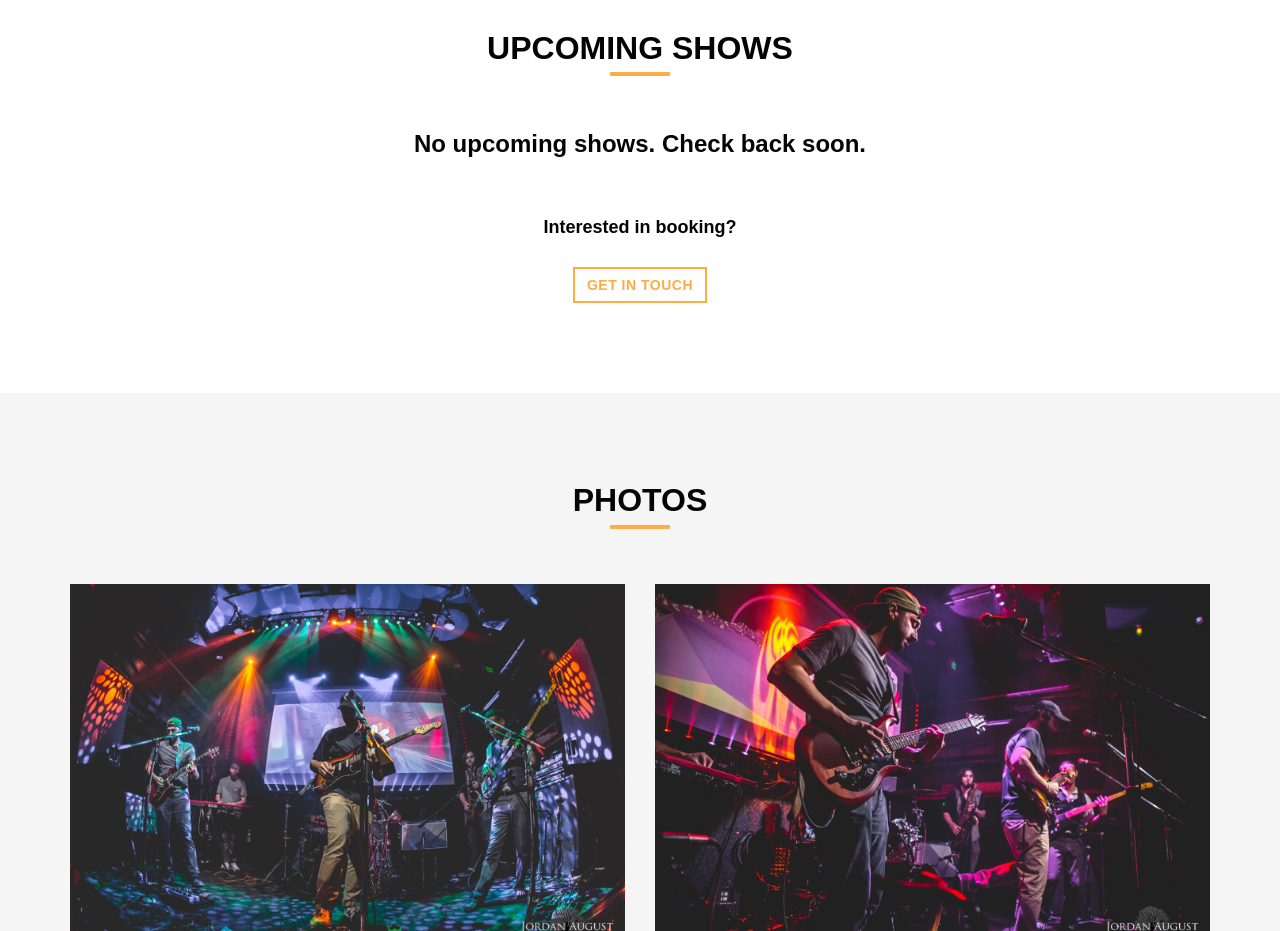
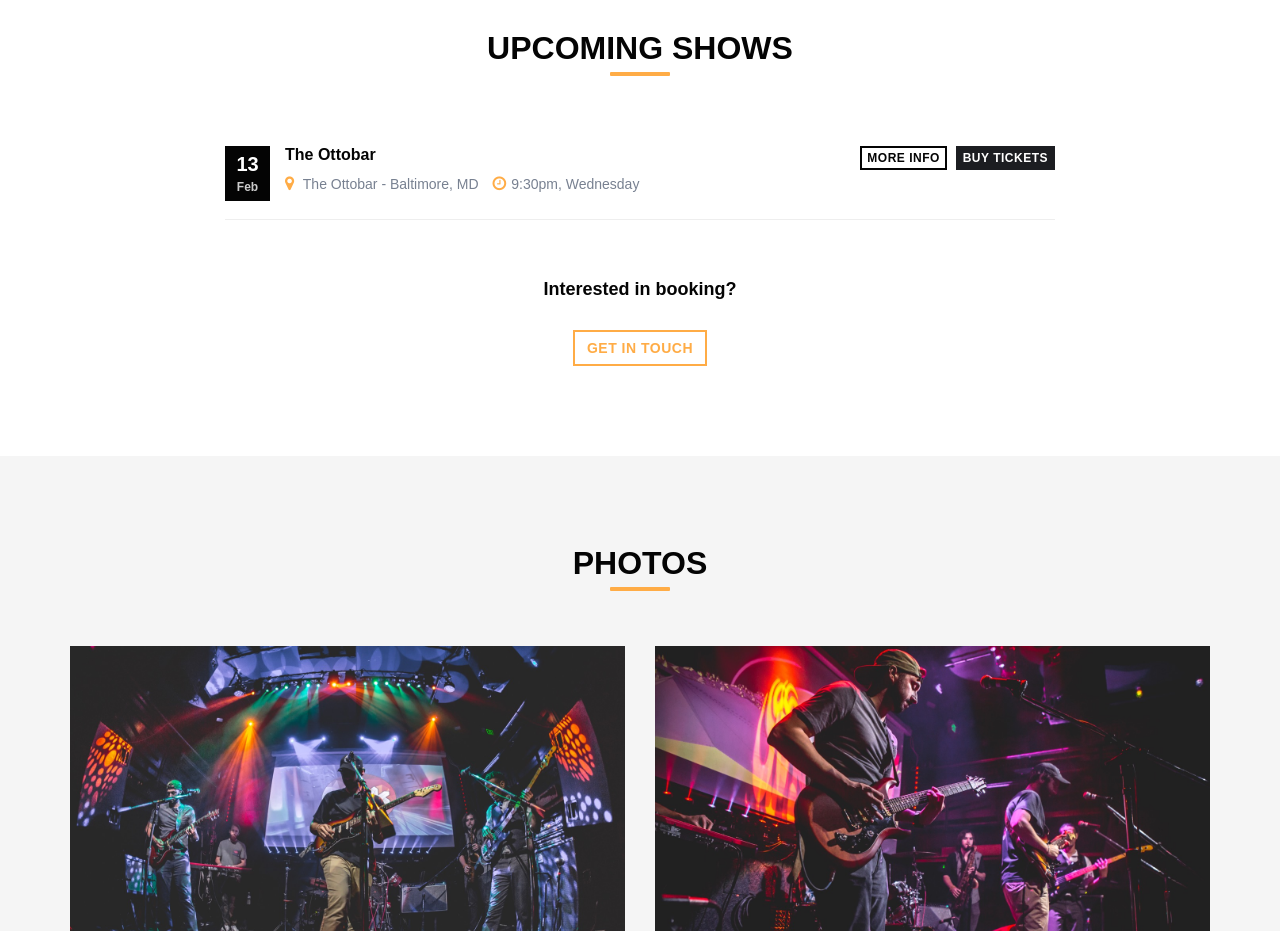
Before and after one commit to tbolt/youalreadyknow-site, a plain HTML site: page index.html in a window 1280 px wide. Shown: the part 1420-2351 px from the top of the page. Drawn offline with Linux system fonts and the light colour scheme; a web font is replaced by a local one.

Commit message:
add show

```diff
--- a/css/styles.css
+++ b/css/styles.css
@@ -235,6 +235,7 @@ label {
 .highlight {
   color: #FFAC46;
 }
+
 #promo {
   height: 54vh;
   width: 100%;
--- a/index.html
+++ b/index.html
@@ -80,44 +80,46 @@
     <div class="container">
       <h2 class="section-title text-center">Upcoming Shows</h2>
       <!-- no shows start -->
+      <!--
       <div class="gigs-container no-shows">
         <h3 class="text-center">No upcoming shows. Check back soon.</h3>
       </div>
+      -->
 
       <!-- single show start -->
-      <!--
       <div class="gigs-container">
         <div class="item">
           <div class="date-label">
-            <div class="number">7</div>
-            <div class="month">Nov</div>
+            <div class="number">13</div>
+            <div class="month">Feb</div>
           </div>
           <div class="gig-info">
             <div class="info-content">
-              <h3 class="gig-title">8x10</h3>
+              <h3 class="gig-title">The Ottobar</h3>
               <div class="meta">
                 <ul class="meta-list list-inline">
                   <li class="location">
                     <i class="fa fa-map-marker"></i>
-                    <a href="https://goo.gl/maps/aE6oa1w9TRT2">8x10 - Baltimore, MD</a>
+                    <a href="https://goo.gl/maps/En3Hu6cMxVq">The Ottobar - Baltimore, MD</a>
                   </li>
                   <li class="time">
-                    <i class="fa fa-clock-o"></i>7:30pm, Wednesday
+                    <i class="fa fa-clock-o"></i>9:30pm, Wednesday
                   </li>
                 </ul>
               </div>
             </div>
             <div class="gig-actions">
             <a class="btn btn-xs btn-ghost-secondary" data-toggle="collapse" href="#info-extra-1" aria-expanded="false" aria-controls="info-extra-1" >More info</a>
-            <a class="btn btn-xs btn-secondary" href="https://www.mt.cm/j-wail-live-bandfeaturing-vince-herman-leftover-salmon-kito-particle">Buy Tickets</a>
+            <a class="btn btn-xs btn-secondary" href="https://www.ticketfly.com/purchase/event/1822903?utm_medium=ampOfficialEvent&utm_source=fbTfly">Buy Tickets</a>
             </div>
             <div id="info-extra-1" class="collapse info-extra">
-              Join You Already know at the <a href="http://facebook.com">8x10</a> again!
+              Join us and Old Eastern back at The <a href="https://www.facebook.com/events/764209557281629/">Ottobar</a>
             </div>
           </div>
         </div>
       </div>
-      -->
+      <!-- single show end -->
+
       <div class="gigs-contact text-center">
         <h4 class="title">Interested in booking?</h4>
         <a class="btn btn-ghost-primary scrollto" href="#contact">Get in touch</a>
```
